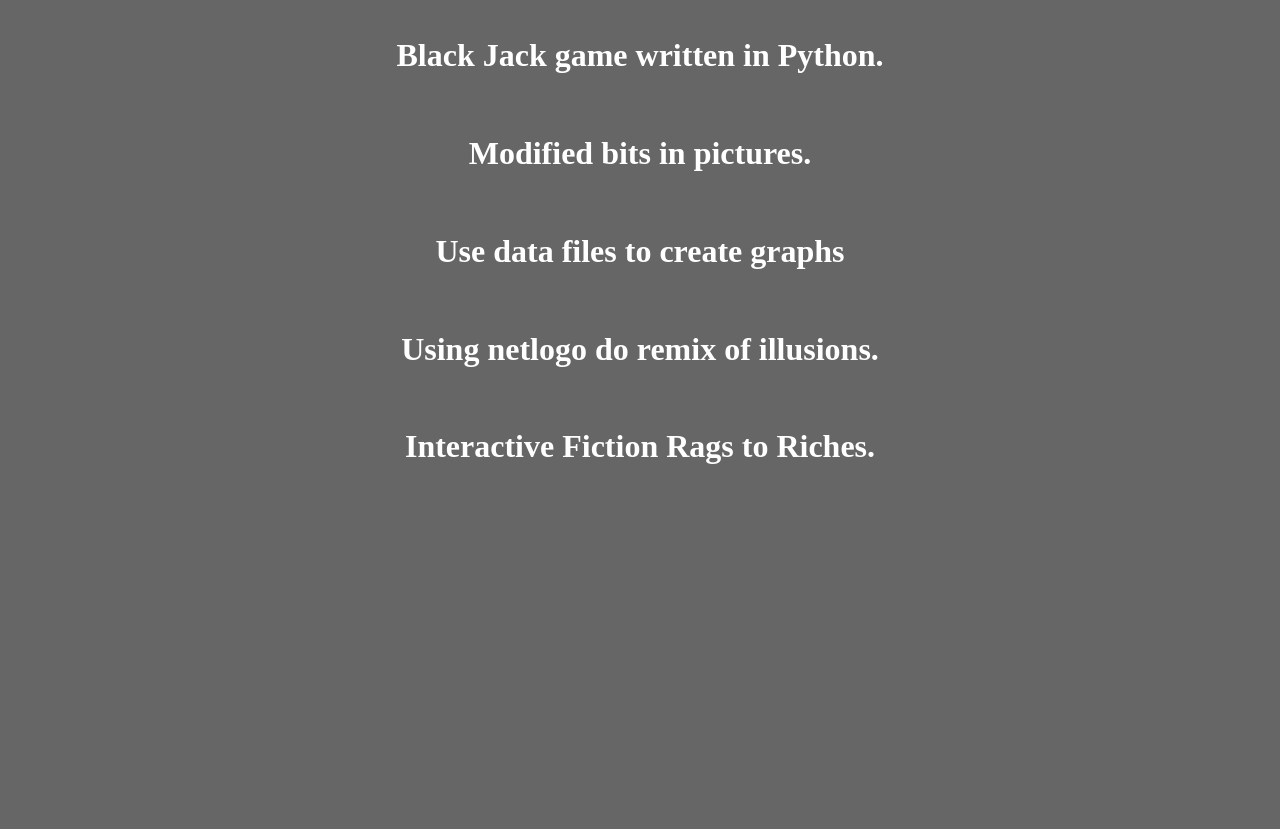
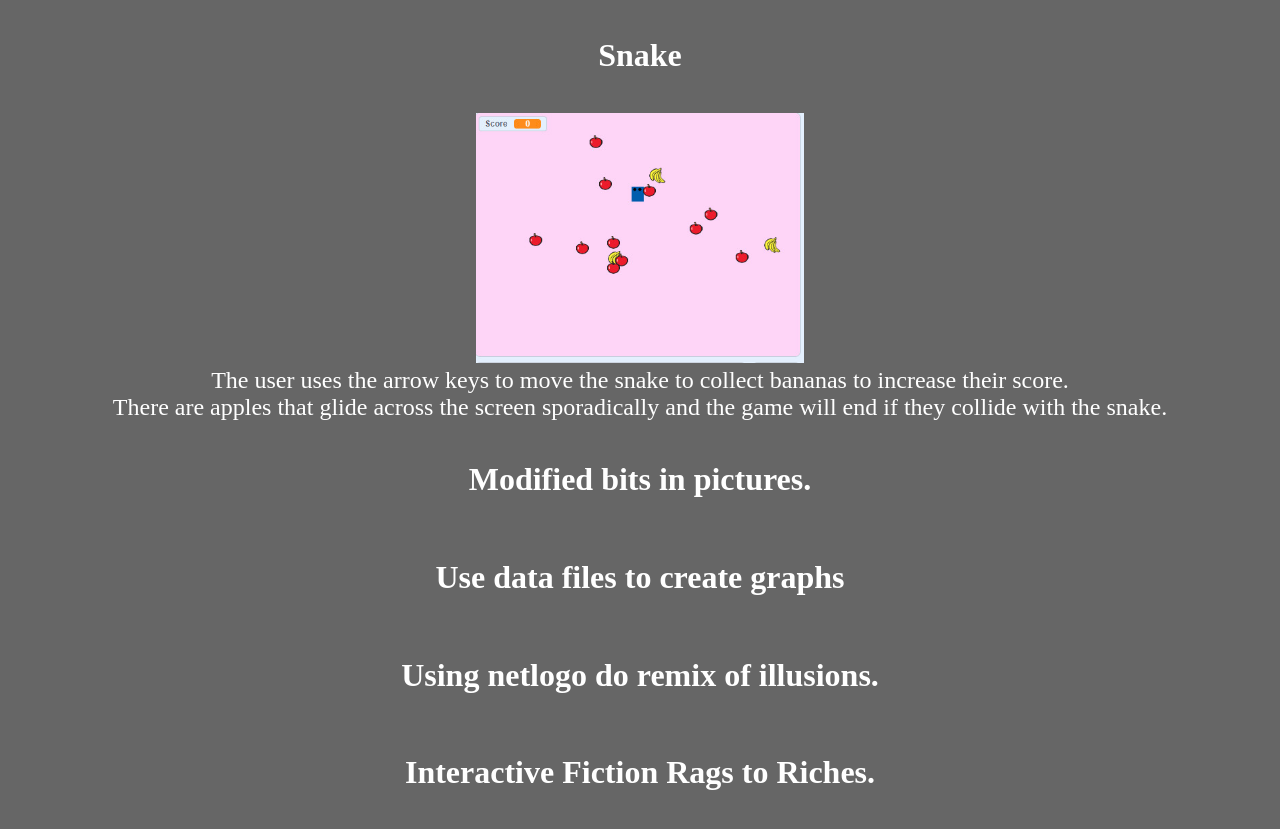
Before and after one commit to terrancejv/csp2021, a plain HTML site: page portfolio.html in a window 1280 px wide. Shown: the part 1616-2445 px from the top of the page. Before the commit the page ends 2129 px from the top, so only its background shows below. Drawn offline with Linux system fonts and the light colour scheme.

Commit message:
Add files via upload

```diff
--- a/portfolio.html
+++ b/portfolio.html
@@ -78,9 +78,23 @@
 	</center>
 	</h1>
     <br>
-    <h1>
+	<h1>
 	<center>
-	<font face="timesnewroman" , size=6 , color=white >Black Jack game written in Python.</font>
+	<font face="timesnewroman" , size=6 , color=white >Snake</font>
+	</center>
+	</h1>
+	<br>
+	</h1>
+	<center>
+	<img src="images/scratchsnake.jpg" height="250">
+	</center>
+	<center>
+	<font face="timesnewroman" , size=5 , color=white >
+		The user uses the arrow keys to move the snake to collect bananas to increase their score.</font>
+	</center>
+	<center>
+	<font face="timesnewroman" , size=5 , color=white >
+		There are apples that glide across the screen sporadically and the game will end if they collide with the snake.</font>
 	</center>
 	</h1>
     <br>
```
Also changed, not shown: images/scratchsnake.jpg (added).
